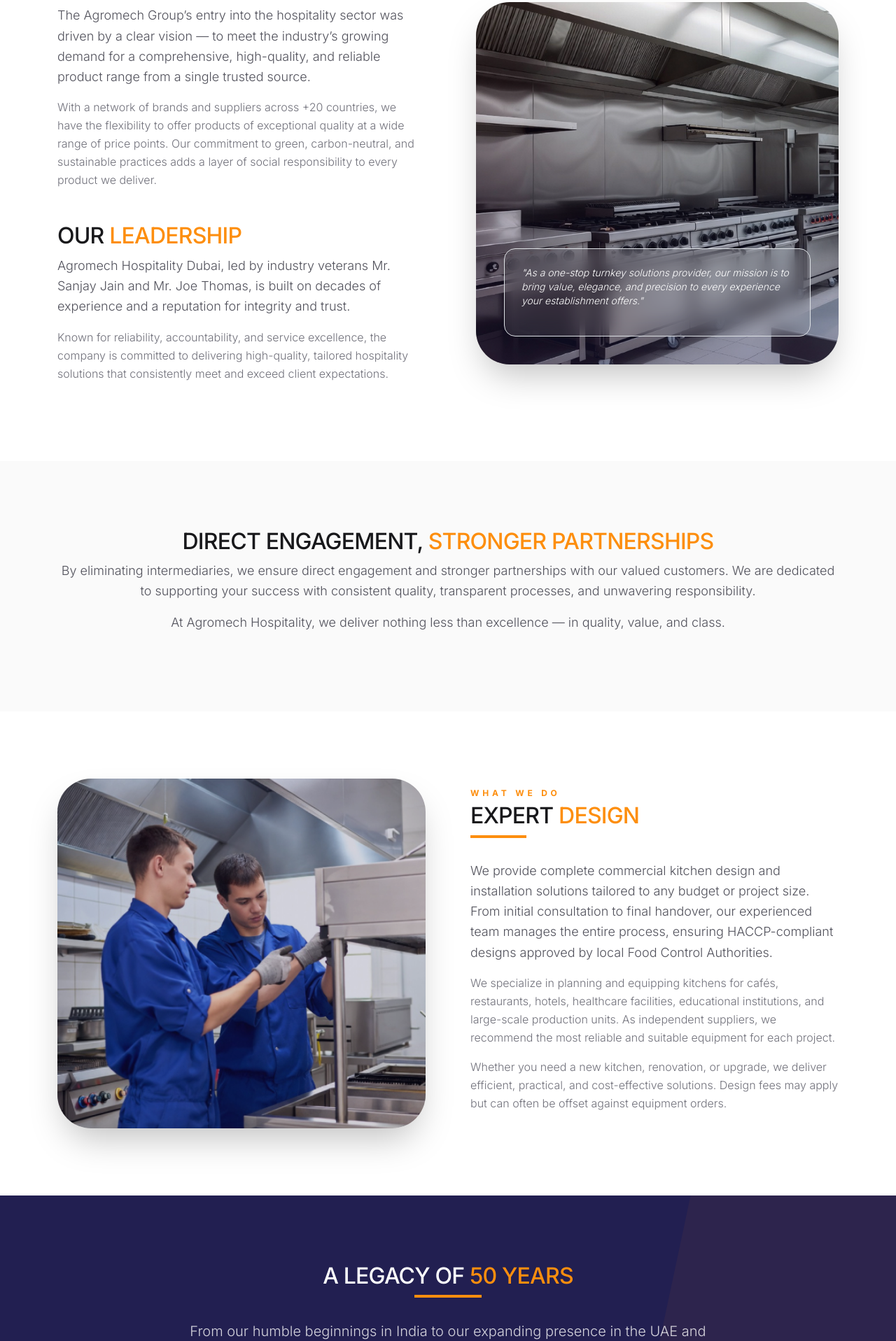
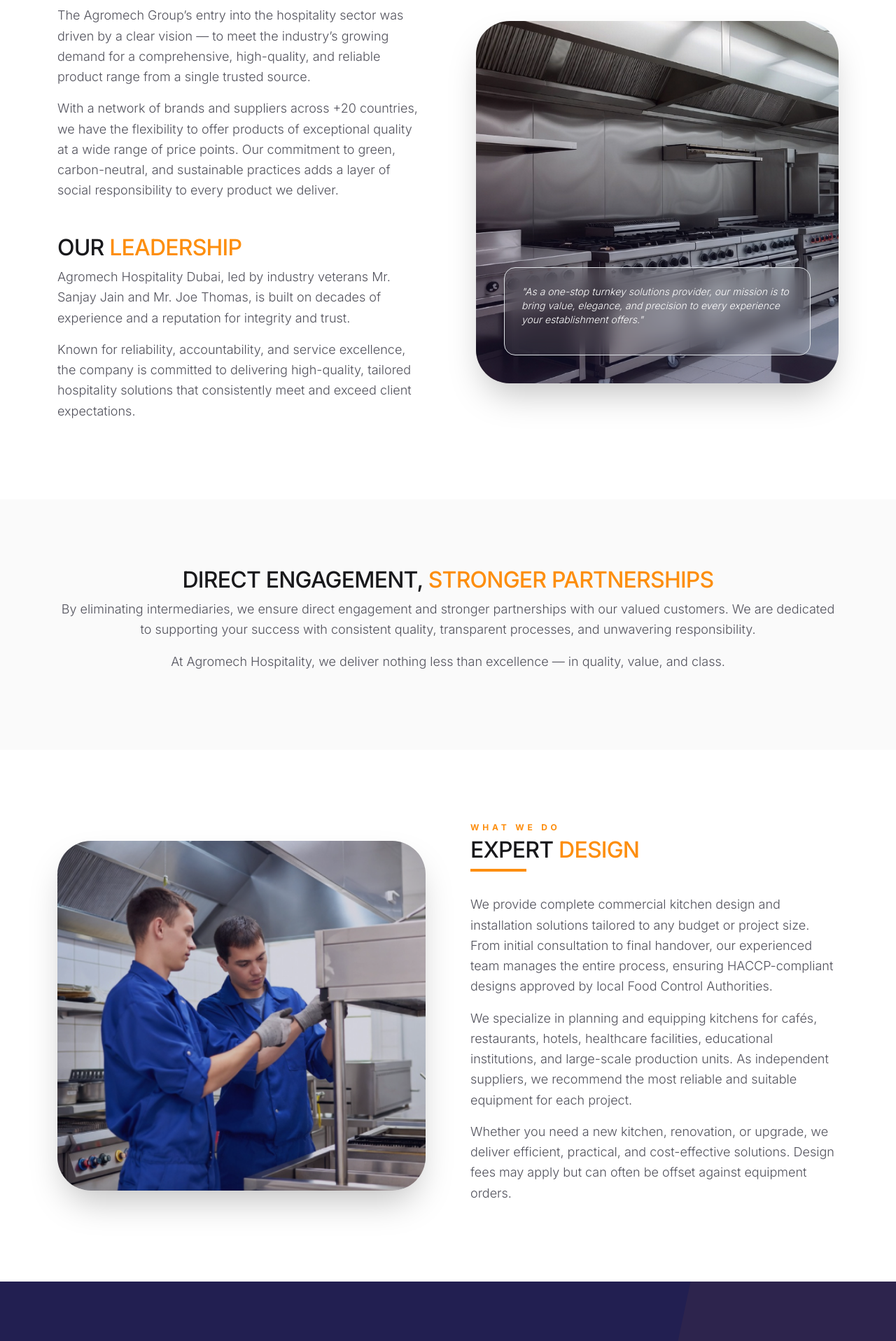
Before and after one commit to isham-azad/agromech-hospitality-web, a Next.js app: page /about in a window 1280 px wide. Shown: the part 663-2580 px from the top of the page at 70% size. Built offline with nearby package versions, Linux system fonts and the light colour scheme.

Commit message:
refactor: update text typography, improve hero video autoplay reliability, and add mobile navbar navigation improvements'

```diff
--- a/src/app/about/page.tsx
+++ b/src/app/about/page.tsx
@@ -77,7 +77,7 @@
                 <p className="text-zinc-600 text-lg leading-relaxed font-light">
                   The Agromech Group’s entry into the hospitality sector was driven by a clear vision — to meet the industry’s growing demand for a comprehensive, high-quality, and reliable product range from a single trusted source.
                 </p>
-                <p className="text-zinc-500 text-base leading-relaxed font-light">
+                <p className="text-zinc-600 text-lg leading-relaxed font-light">
                   With a network of brands and suppliers across +20 countries, we have the flexibility to offer products of exceptional quality at a wide range of price points. Our commitment to green, carbon-neutral, and sustainable practices adds a layer of social responsibility to every product we deliver.
                 </p>
               </div>
@@ -86,7 +86,7 @@
                 <p className="text-zinc-600 text-lg leading-relaxed font-light">
                   Agromech Hospitality Dubai, led by industry veterans Mr. Sanjay Jain and Mr. Joe Thomas, is built on decades of experience and a reputation for integrity and trust.
                 </p>
-                <p className="text-zinc-500 text-base leading-relaxed font-light">
+                <p className="text-zinc-600 text-lg leading-relaxed font-light">
                   Known for reliability, accountability, and service excellence, the company is committed to delivering high-quality, tailored hospitality solutions that consistently meet and exceed client expectations.
                 </p>
               </div>
@@ -170,10 +170,10 @@
                 <p className="text-zinc-600 text-lg leading-relaxed font-light">
                   We provide complete commercial kitchen design and installation solutions tailored to any budget or project size. From initial consultation to final handover, our experienced team manages the entire process, ensuring HACCP-compliant designs approved by local Food Control Authorities.
                 </p>
-                <p className="text-zinc-500 text-base leading-relaxed font-light">
+                <p className="text-zinc-600 text-lg leading-relaxed font-light">
                   We specialize in planning and equipping kitchens for cafés, restaurants, hotels, healthcare facilities, educational institutions, and large-scale production units. As independent suppliers, we recommend the most reliable and suitable equipment for each project.
                 </p>
-                <p className="text-zinc-500 text-base leading-relaxed font-light">
+                <p className="text-zinc-600 text-lg leading-relaxed font-light">
                   Whether you need a new kitchen, renovation, or upgrade, we deliver efficient, practical, and cost-effective solutions. Design fees may apply but can often be offset against equipment orders.
                 </p>
               </div>
--- a/src/components/Hero.tsx
+++ b/src/components/Hero.tsx
@@ -1,6 +1,6 @@
 "use client";
 
-import { useState, useEffect } from "react";
+import { useState, useEffect, useRef } from "react";
 import Link from "next/link";
 import { motion, AnimatePresence } from "framer-motion";
 
@@ -28,6 +28,7 @@
 const Hero = () => {
   const [index, setIndex] = useState(0);
   const [isVideoLoaded, setIsVideoLoaded] = useState(false);
+  const videoRef = useRef<HTMLVideoElement>(null);
 
   useEffect(() => {
     const timer = setInterval(() => {
@@ -36,6 +37,19 @@
     }, 8000);
     return () => clearInterval(timer);
   }, []);
+
+  useEffect(() => {
+    if (videoRef.current) {
+      videoRef.current.defaultMuted = true;
+      videoRef.current.muted = true;
+      const playPromise = videoRef.current.play();
+      if (playPromise !== undefined) {
+        playPromise.catch((error) => {
+          console.log("Autoplay was prevented:", error);
+        });
+      }
+    }
+  }, [index]);
 
   return (
     <div className="hero relative w-full aspect-video md:aspect-auto md:h-[calc(100vh-74px)] md:min-h-[626px] overflow-hidden bg-zinc-950 mt-[58px] md:mt-[74px]">
@@ -51,6 +65,7 @@
         >
           <video
             key={slides[index].video}
+            ref={videoRef}
             autoPlay
             loop
             muted
--- a/src/components/Navbar.tsx
+++ b/src/components/Navbar.tsx
@@ -3,6 +3,7 @@
 import Image from "next/image";
 import Link from "next/link";
 import { useState, useEffect } from "react";
+import { usePathname } from "next/navigation";
 import { motion, AnimatePresence } from "framer-motion";
 import EnquiryDrawer from "./EnquiryDrawer";
 
@@ -10,6 +11,11 @@
   const [isOpen, setIsOpen] = useState(false);
   const [scrolled, setScrolled] = useState(false);
   const [isEnquiryOpen, setIsEnquiryOpen] = useState(false);
+  const pathname = usePathname();
+
+  useEffect(() => {
+    setIsOpen(false);
+  }, [pathname]);
 
   useEffect(() => {
     const handleScroll = () => {
@@ -149,7 +155,12 @@
               className="md:hidden bg-white border-t border-zinc-100 overflow-hidden"
             >
               <div className="container mx-auto px-6 py-8 flex flex-col space-y-6">
-                {[...leftLinks, ...rightLinks].map((link) => (
+                {(() => {
+                  const combined = [...leftLinks, ...rightLinks];
+                  const others = combined.filter(l => l.name.toLowerCase() !== "contact us");
+                  const contact = combined.find(l => l.name.toLowerCase() === "contact us");
+                  const orderedLinks = contact ? [...others, contact] : combined;
+                  return orderedLinks.map((link) => (
                     <Link
                       key={link.name}
                       href={link.href}
@@ -158,7 +169,8 @@
                     >
                       {link.name}
                     </Link>
-                ))}
+                  ));
+                })()}
               </div>
             </motion.div>
           )}
```
Lines whose indentation alone changed are shown as unchanged.
